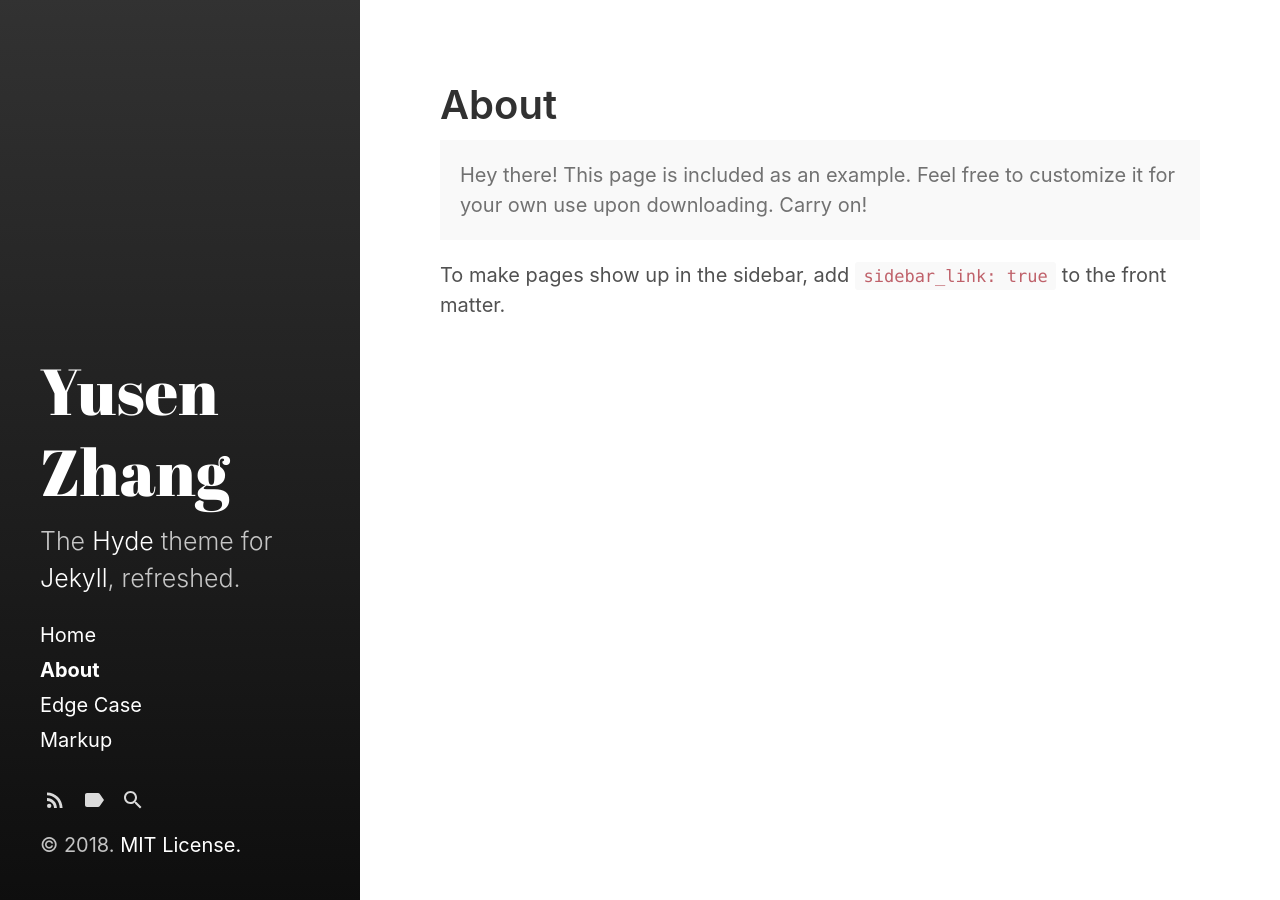
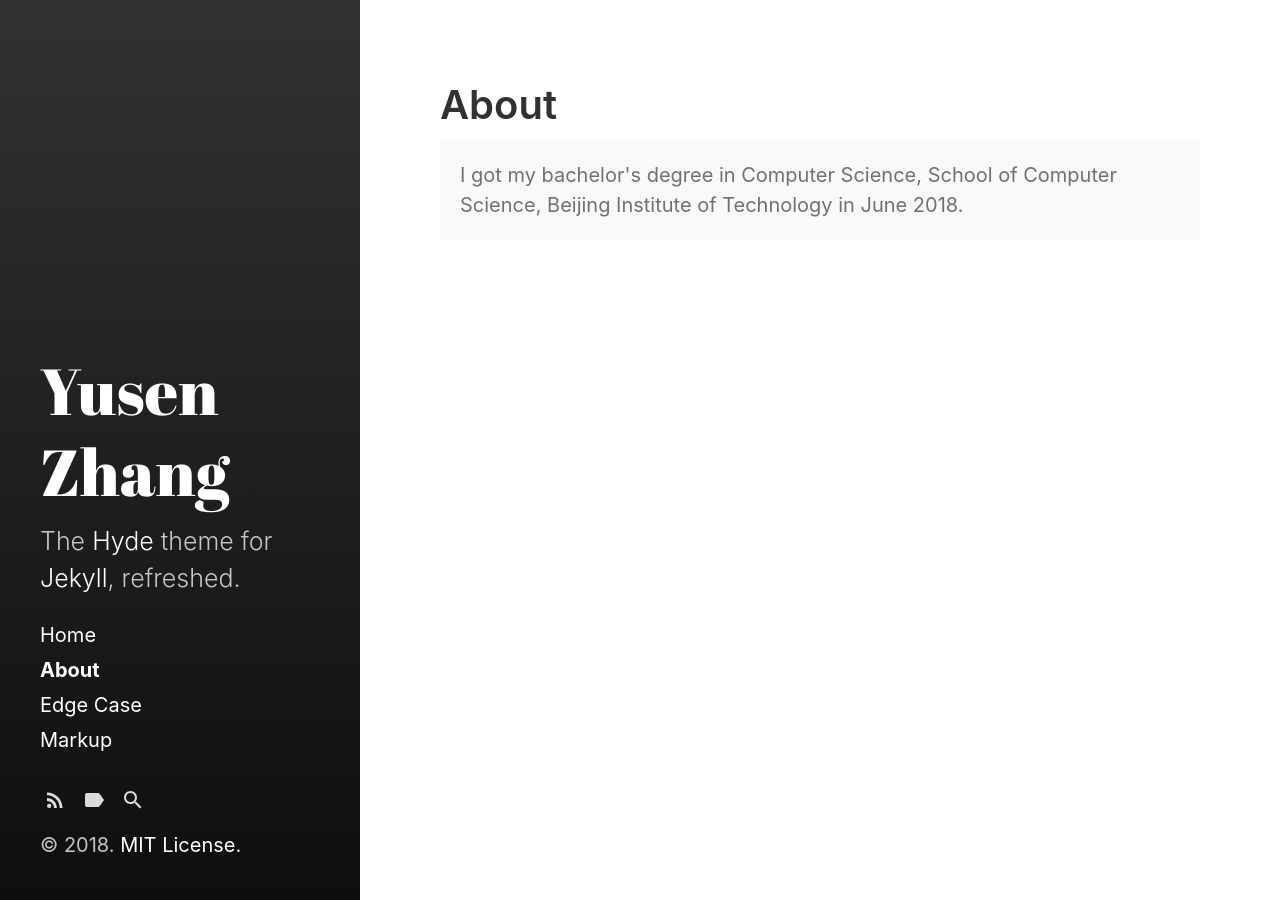
Before and after one commit to chatc/chatc.github.io, a Jekyll site: the page built from about.md, in a window 1280 px wide. Built offline with Jekyll 4.4.1, drawn with Linux system fonts in a browser that asks for light colours.

Commit message:
Update about.md

```diff
--- a/about.md
+++ b/about.md
@@ -5,9 +5,5 @@ sidebar_link: true
 ---
 
 <p class="message">
-  Hey there! This page is included as an example. Feel free to customize it
-  for your own use upon downloading. Carry on!
+  I got my bachelor's degree in Computer Science, School of Computer Science, Beijing Institute of Technology in June 2018.
 </p>
-
-To make pages show up in the sidebar, add `sidebar_link: true` to the front
-matter.
```
